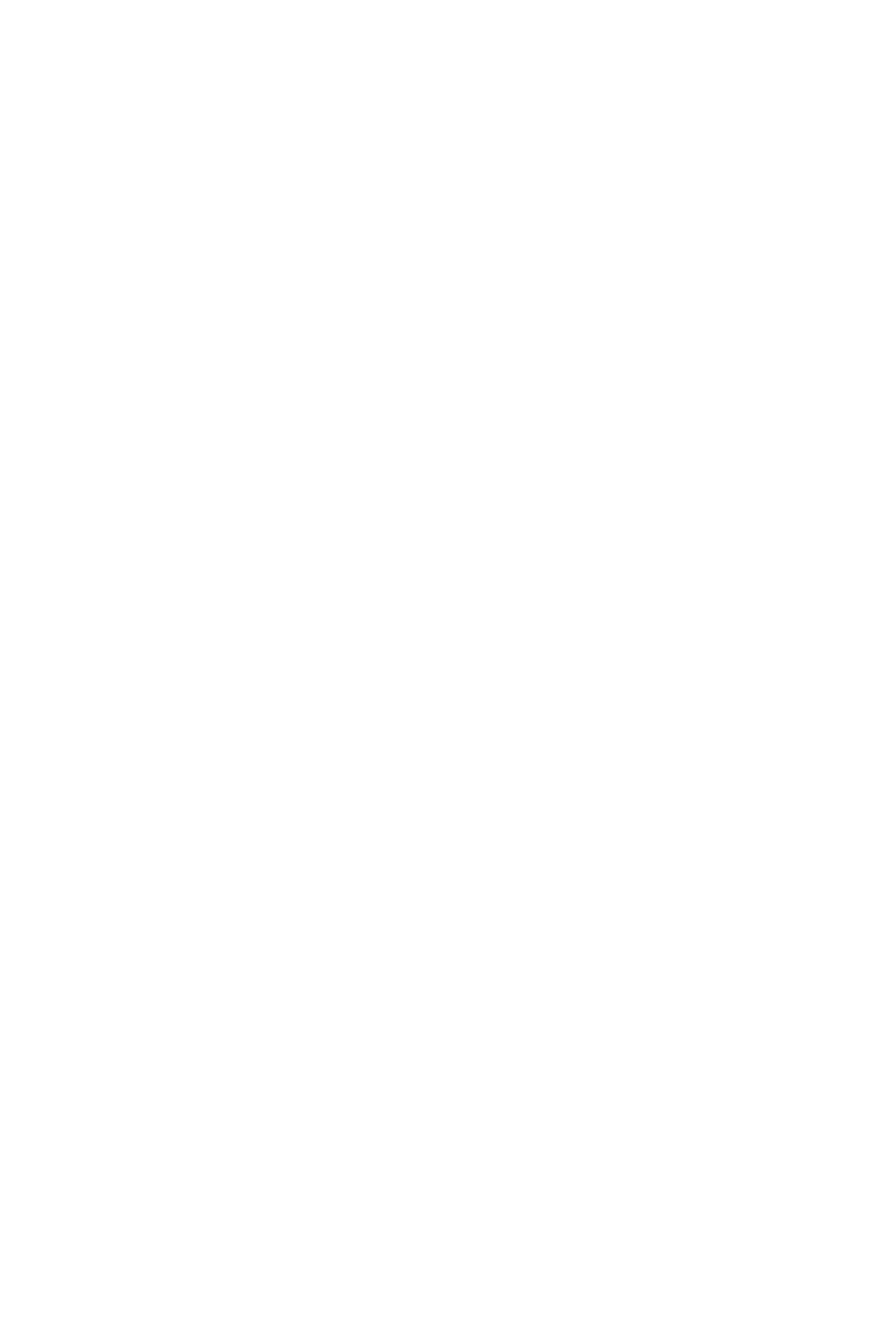
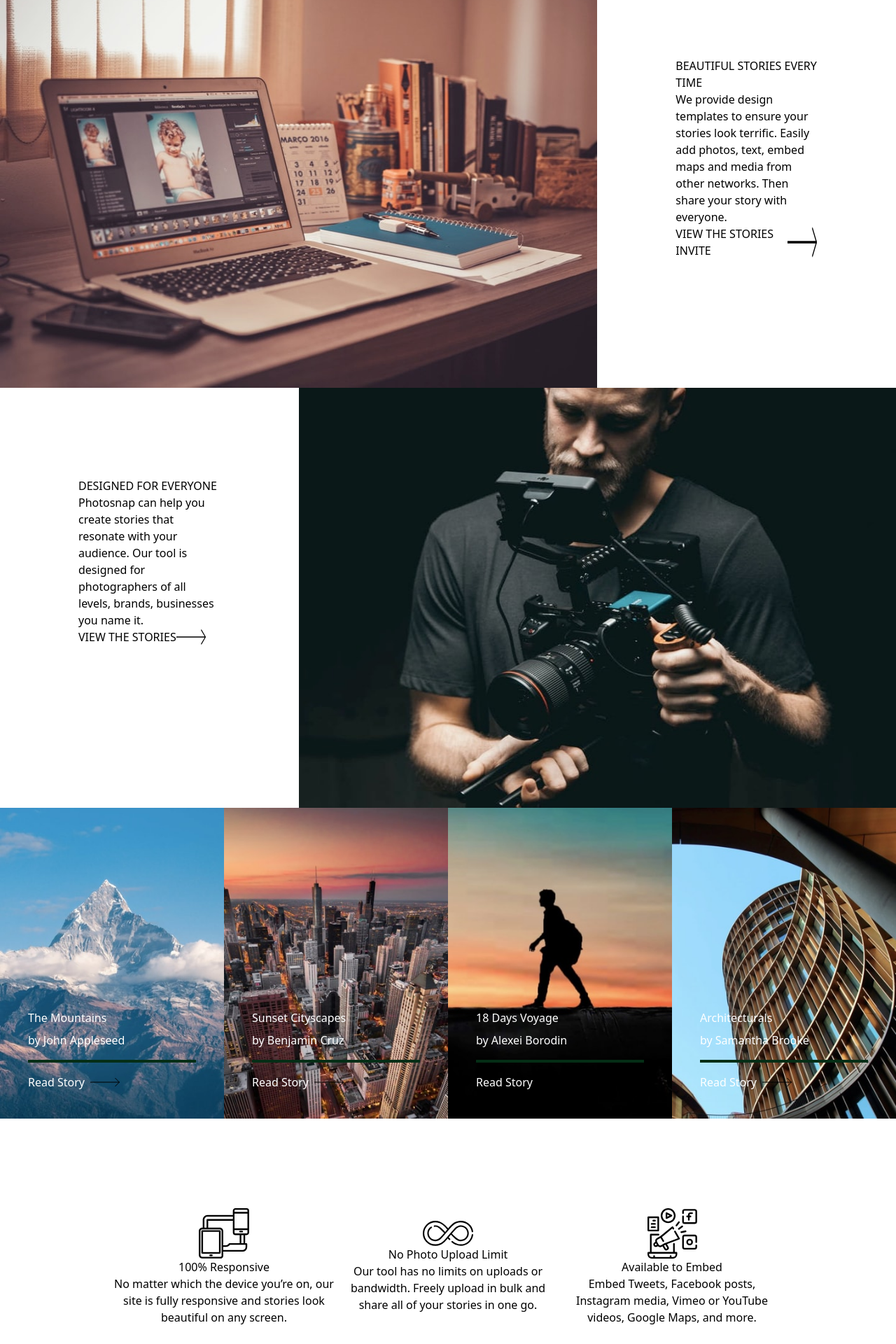
Before and after one commit to Georginio-prod/Photosnap, a Vue app: page / in a window 1280 px wide. Shown: the part 800-2720 px from the top of the page at 70% size. Before the commit the page ends 800 px from the top, so only its background shows below. Built offline with nearby package versions, Linux system fonts and the light colour scheme.

Commit message:
style: add the body for home page

```diff
--- a/src/App.vue
+++ b/src/App.vue
@@ -2,6 +2,7 @@
 <script setup>
 import { RouterView } from 'vue-router';
 import navView from './components/navView.vue';
+import MenuView from './components/menuView.vue';
 </script>
 
 <template>
@@ -11,7 +12,12 @@ import navView from './components/navView.vue';
     </header>
     <navView/>
     <RouterView />
+
   </div>
+
+  <main>
+    <MenuView/>
+  </main>
 </template>
 
 <style scoped>
--- /dev/null
+++ b/src/components/footerView.vue
@@ -0,0 +1,9 @@
+<template>
+    <div>
+
+    </div>
+</template>
+
+<script setup>
+import { RouterLink } from 'vue-router';
+</script>
--- /dev/null
+++ b/src/components/menuView.vue
@@ -0,0 +1,194 @@
+<template>
+    <div class="h-full grid grid-cols-3 text-white bg-black">
+        <div class="py-44 px-28 col-span-1">
+            <h1>
+                CREATE AND SHARE YOUR PHOTO STORIES
+            </h1>
+
+            <h2>
+                Photosnap is a platform for photographers and visual storytellers. We make it
+                easy to share photos, tell stories and connect with others.
+            </h2>
+
+            <div class="flex">
+                <router-link to="/"> GET AN INVITE</router-link>
+                <img src="/public/shared/desktop/arrow.svg" alt="arrow" class="text-white">
+            </div>
+        </div>
+
+        <div class="col-span-2">
+            <img src="/public/home/desktop/create-and-share.jpg" alt="tof" class="w-full h-[650px] object-cover">
+        </div>
+
+        <div class="col-span-2">
+            <img src="/public/home/desktop/beautiful-stories.jpg" alt="pc" class="w-full h-[600px] object-center ">
+        </div>
+        <div class="col-span-1 bg-white text-black px-28 py-32">
+            <h1>
+                BEAUTIFUL STORIES EVERY TIME
+            </h1>
+            <h2>
+                We provide design templates to ensure your stories look terrific. Easily add
+                photos, text, embed maps and media from other networks. Then share your story
+                with everyone.
+            </h2>
+            <div class="flex">
+                <router-link to="/"> VIEW THE STORIES INVITE</router-link>
+                <img src="/public/shared/desktop/arrow.svg" alt="arrow" class="text-white">
+            </div>
+        </div>
+
+
+        <div class="col-span-1 bg-white text-black px-28 py-32">
+            <h1>
+                DESIGNED FOR EVERYONE
+            </h1>
+            <h2>
+                Photosnap can help you create stories that resonate with your audience. Our
+                tool is designed for photographers of all levels, brands, businesses you name it.
+
+            </h2>
+            <div class="flex">
+                <router-link to="/"> VIEW THE STORIES</router-link>
+                <img src="/public/shared/desktop/arrow.svg" alt="arrow" class="text-white">
+            </div>
+        </div>
+        <div class="col-span-2">
+            <img src="/public/home/desktop/designed-for-everyone.jpg" alt="pc" class="w-full h-[600px] object-fill">
+        </div>
+    </div>
+
+
+    <div class="flex h-full">
+        <div class="relative flex flex-col">
+            <img src="/public/stories/desktop/mountains.jpg" alt="" class="w-full h-auto">
+            <div class="absolute inset-0 flex flex-col justify-end px-10 text-white">
+                <div>
+                    <h1 class="mb-2">
+                        The Mountains
+                    </h1>
+                    <h2 class="mb-4">
+                        by John Appleseed
+                    </h2>
+                    <div class="w-full h-1 bg-green-950 mb-4"></div>
+                </div>
+                <div class="flex items-center pb-10">
+                    Read Story
+                    <img src="/public/shared/desktop/arrow.svg" alt="arrow" class="ml-2">
+                </div>
+            </div>
+        </div>
+
+        <div class="relative flex flex-col">
+            <img src="/public/stories/desktop/cityscapes.jpg" alt="" class="w-full h-auto">
+            <div class="absolute inset-0 flex flex-col justify-end px-10 text-white">
+                <div>
+                    <h1 class="mb-2">
+                        Sunset Cityscapes
+
+                    </h1>
+                    <h2 class="mb-4">
+                        by Benjamin Cruz
+                    </h2>
+                    <div class="w-full h-1 bg-green-950 mb-4"></div>
+                </div>
+                <div class="flex items-center pb-10">
+                    Read Story
+                    <img src="/public/shared/desktop/arrow.svg" alt="arrow" class="ml-2">
+                </div>
+            </div>
+        </div>
+
+
+        <div class="relative flex flex-col">
+            <img src="/public/stories/desktop/18-days-voyage.jpg" alt="" class="w-full h-auto">
+            <div class="absolute inset-0 flex flex-col justify-end px-10 text-white">
+                <div>
+                    <h1 class="mb-2">
+                        18 Days Voyage
+
+                    </h1>
+                    <h2 class="mb-4">
+                        by Alexei Borodin
+                    </h2>
+                    <div class="w-full h-1 bg-green-950 mb-4"></div>
+                </div>
+                <div class="flex items-center pb-10">
+                    Read Story
+                    <img src="/public/shared/desktop/arrow.svg" alt="arrow" class="ml-2">
+                </div>
+            </div>
+        </div>
+
+        <div class="relative flex flex-col">
+            <img src="/public/stories/desktop/architecturals.jpg" alt="" class="w-full h-auto">
+            <div class="absolute inset-0 flex flex-col justify-end px-10 text-white">
+                <div>
+                    <h1 class="mb-2">
+                        Architecturals
+
+                    </h1>
+                    <h2 class="mb-4">
+                        by Samantha Brooke
+                    </h2>
+                    <div class="w-full h-1 bg-green-950 mb-4"></div>
+                </div>
+                <div class="flex items-center pb-10">
+                    Read Story
+                    <img src="/public/shared/desktop/arrow.svg" alt="arrow" class="ml-2">
+                </div>
+            </div>
+        </div>
+
+    </div>
+
+    <div class="w-full flex justify-center items-center px-40 py-32 ">
+        <div class="flex-col flex-1 justify-center items-center flex ">
+            <img src="/public/features/desktop/responsive.svg" alt="responsive" class="max-w-[72px] ">
+
+            <div class="text-center">
+                <h1>
+                    100% Responsive
+                </h1>
+
+                <h2>
+                    No matter which the device you’re on, our site is fully responsive and stories
+                    look beautiful on any screen.
+                </h2>
+            </div>
+        </div>
+
+        <div class="flex-col flex-1 justify-center items-center flex">
+            <img src="/public/features/desktop/no-limit.svg" alt="responsive" class="max-w-[72px]">
+
+            <div class="text-center">
+                <h1>
+                    No Photo Upload Limit
+                </h1>
+
+                <h2>
+                    Our tool has no limits on uploads or bandwidth. Freely upload in bulk and
+                    share all of your stories in one go.
+                </h2>
+            </div>
+        </div>
+        <div class="flex-col flex-1 justify-center items-center flex">
+            <img src="/public/features/desktop/embed.svg" alt="responsive" class="max-w-[72px] ">
+
+            <div class="text-center">
+                <h1>
+                    Available to Embed
+                </h1>
+
+                <h2>
+                    Embed Tweets, Facebook posts, Instagram media, Vimeo or YouTube videos,
+                    Google Maps, and more.
+                </h2>
+            </div>
+        </div>
+    </div>
+</template>
+
+<script setup>
+import { RouterLink } from 'vue-router';
+</script>
--- a/src/views/HomeView.vue
+++ b/src/views/HomeView.vue
@@ -7,19 +7,22 @@ import TheWelcome from '../components/TheWelcome.vue'
     <TheWelcome />
   </main>
 </template> -->
-
+<script setup>
+import NavView from '@/components/navView.vue';
+import menuView from '@/components/menuView.vue';
+</script>
 
 <template>
   <header>
     <!-- <NavView/> -->
   </header>
 
+  <main>
+    <MenuView/>
+  </main>
 </template>
 
-<script setup>
-import NavView from '@/components/navView.vue';
 
-</script>
 
 <style scoped>
 
```
